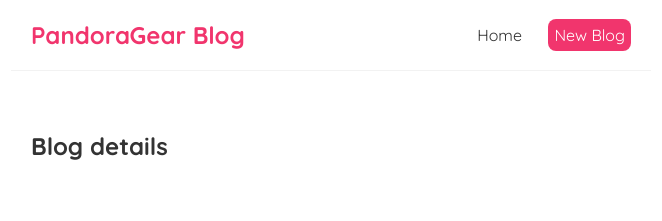
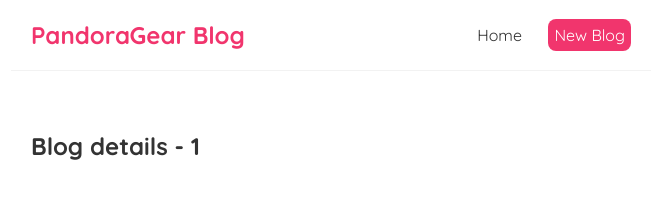
Before and after one commit to andydangit/Ninja-Modern-React, a React (Create React App) app: page /blogs/1 in a window 1280 px wide. Shown: the top 221 px of the page, without its empty margins (309-971 px from the left). Built offline with nearby package versions, Linux system fonts and the light colour scheme.

Commit message:
add route Parameter

```diff
--- a/src/App.js
+++ b/src/App.js
@@ -17,6 +17,7 @@
            <Route path="/create">
               <Create />
            </Route>
+           {/* the id can be any name  */}
            <Route path="/blogs/:id">
               <BlogDetails />
            </Route>
--- a/src/Component/BlogDetails.js
+++ b/src/Component/BlogDetails.js
@@ -1,8 +1,12 @@
+import { useParams } from "react-router-dom";
 
 const BlogDetails = () => {
+
+    const { id } = useParams();
+
     return (
         <div className="blog-details">
-            <h2> Blog details </h2>
+            <h2> Blog details  - { id } </h2>
         </div>
       );
 }
--- a/src/Component/BlogList.js
+++ b/src/Component/BlogList.js
@@ -1,4 +1,5 @@
 import React from "react";
+import { Link } from "react-router-dom";
 
 const BlogList = ({blogs, title }) => {
     // This will work as  Props
@@ -11,9 +12,10 @@
         <h2> {title} </h2>
       {blogs.map((blog) => (
         <div className="blog-preview" key={blog.id}>
+          <Link to={`/blogs/${blog.id}`}>
           <h2> {blog.title} </h2>
           <p> written by {blog.author} </p>
-
+          </Link>
         </div>
       ))}
     </div>
```
